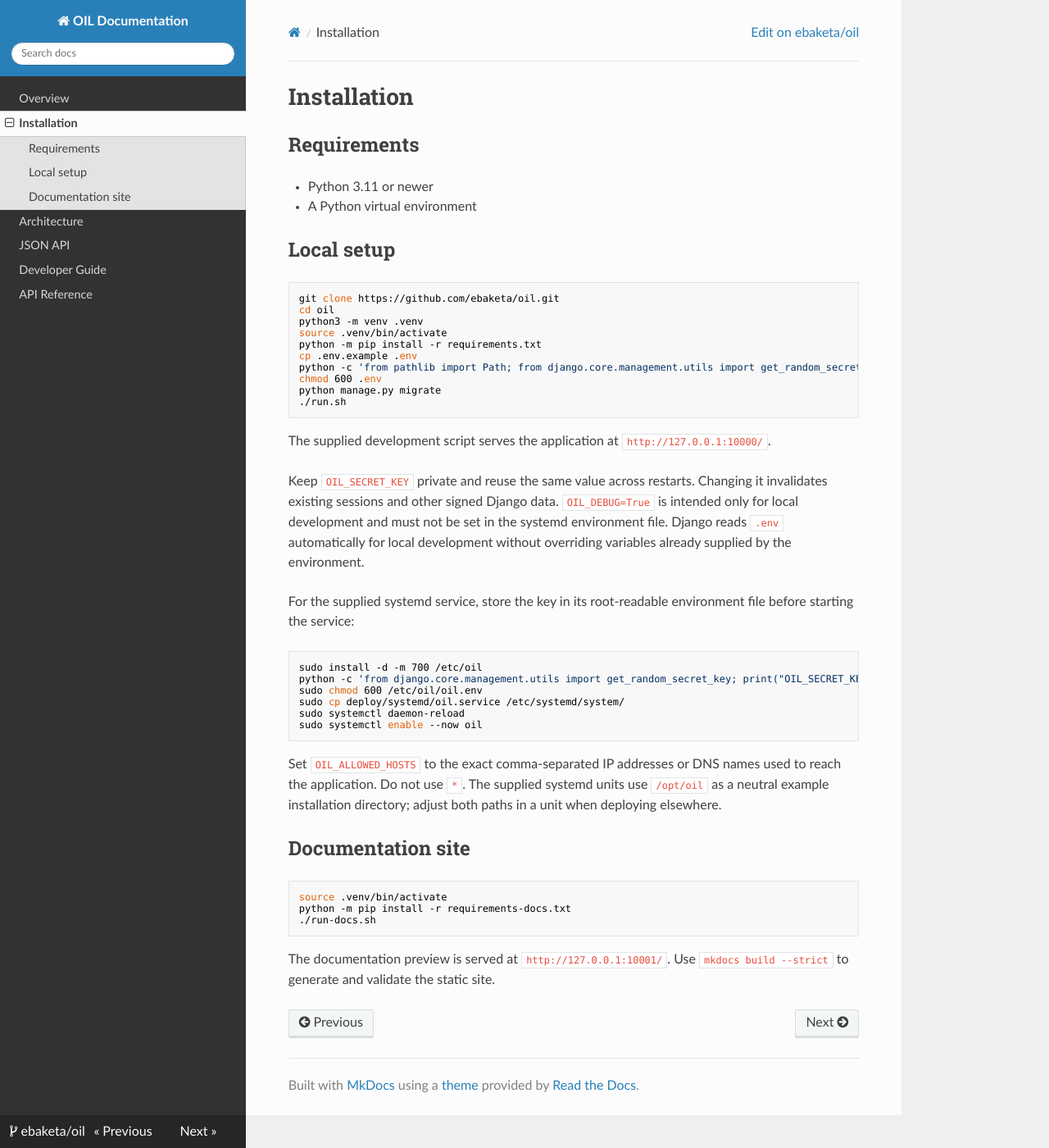
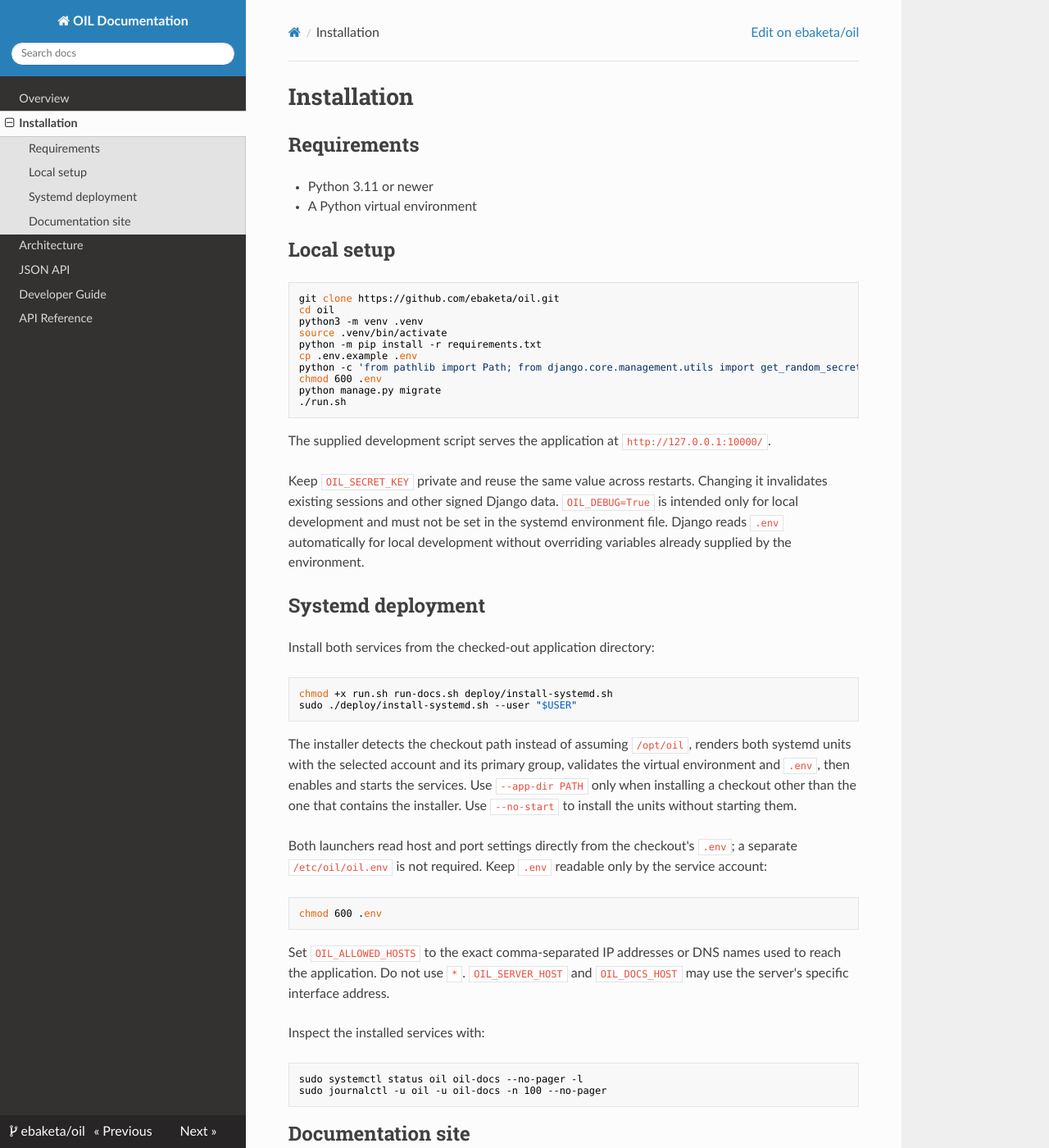
Before and after one commit to ebaketa/oil, an MkDocs documentation site: the page built from docs/installation.md, in a window 1280 px wide and 1400 px high. Shown: the whole window at 82% size. Built offline with MkDocs 1.6.1, drawn with Linux system fonts in a browser that asks for light colours; nearby versions of some CDN libraries.

````diff
--- a/docs/installation.md
+++ b/docs/installation.md
@@ -29,22 +29,40 @@ Changing it invalidates existing sessions and other signed Django data.
 the systemd environment file. Django reads `.env` automatically for local
 development without overriding variables already supplied by the environment.
 
-For the supplied systemd service, store the key in its root-readable
-environment file before starting the service:
+## Systemd deployment
+
+Install both services from the checked-out application directory:
 
 ```bash
-sudo install -d -m 700 /etc/oil
-python -c 'from django.core.management.utils import get_random_secret_key; print("OIL_SECRET_KEY=" + get_random_secret_key()); print("OIL_ALLOWED_HOSTS=oil.example.com"); print("OIL_SERVER_HOST=127.0.0.1")' | sudo tee /etc/oil/oil.env >/dev/null
-sudo chmod 600 /etc/oil/oil.env
-sudo cp deploy/systemd/oil.service /etc/systemd/system/
-sudo systemctl daemon-reload
-sudo systemctl enable --now oil
+chmod +x run.sh run-docs.sh deploy/install-systemd.sh
+sudo ./deploy/install-systemd.sh --user "$USER"
+```
+
+The installer detects the checkout path instead of assuming `/opt/oil`, renders
+both systemd units with the selected account and its primary group, validates
+the virtual environment and `.env`, then enables and starts the services.
+Use `--app-dir PATH` only when installing a checkout other than the one that
+contains the installer. Use `--no-start` to install the units without starting
+them.
+
+Both launchers read host and port settings directly from the checkout's `.env`;
+a separate `/etc/oil/oil.env` is not required. Keep `.env` readable only by the
+service account:
+
+```bash
+chmod 600 .env
 ```
 
 Set `OIL_ALLOWED_HOSTS` to the exact comma-separated IP addresses or DNS names
-used to reach the application. Do not use `*`.
-The supplied systemd units use `/opt/oil` as a neutral example installation
-directory; adjust both paths in a unit when deploying elsewhere.
+used to reach the application. Do not use `*`. `OIL_SERVER_HOST` and
+`OIL_DOCS_HOST` may use the server's specific interface address.
+
+Inspect the installed services with:
+
+```bash
+sudo systemctl status oil oil-docs --no-pager -l
+sudo journalctl -u oil -u oil-docs -n 100 --no-pager
+```
 
 ## Documentation site
 
````
Also changed, not shown: CHANGELOG.md (+10 -1 lines), README.md (+8 -17 lines), docs/developer_guide.md (+11 -13 lines), 6 other files.
